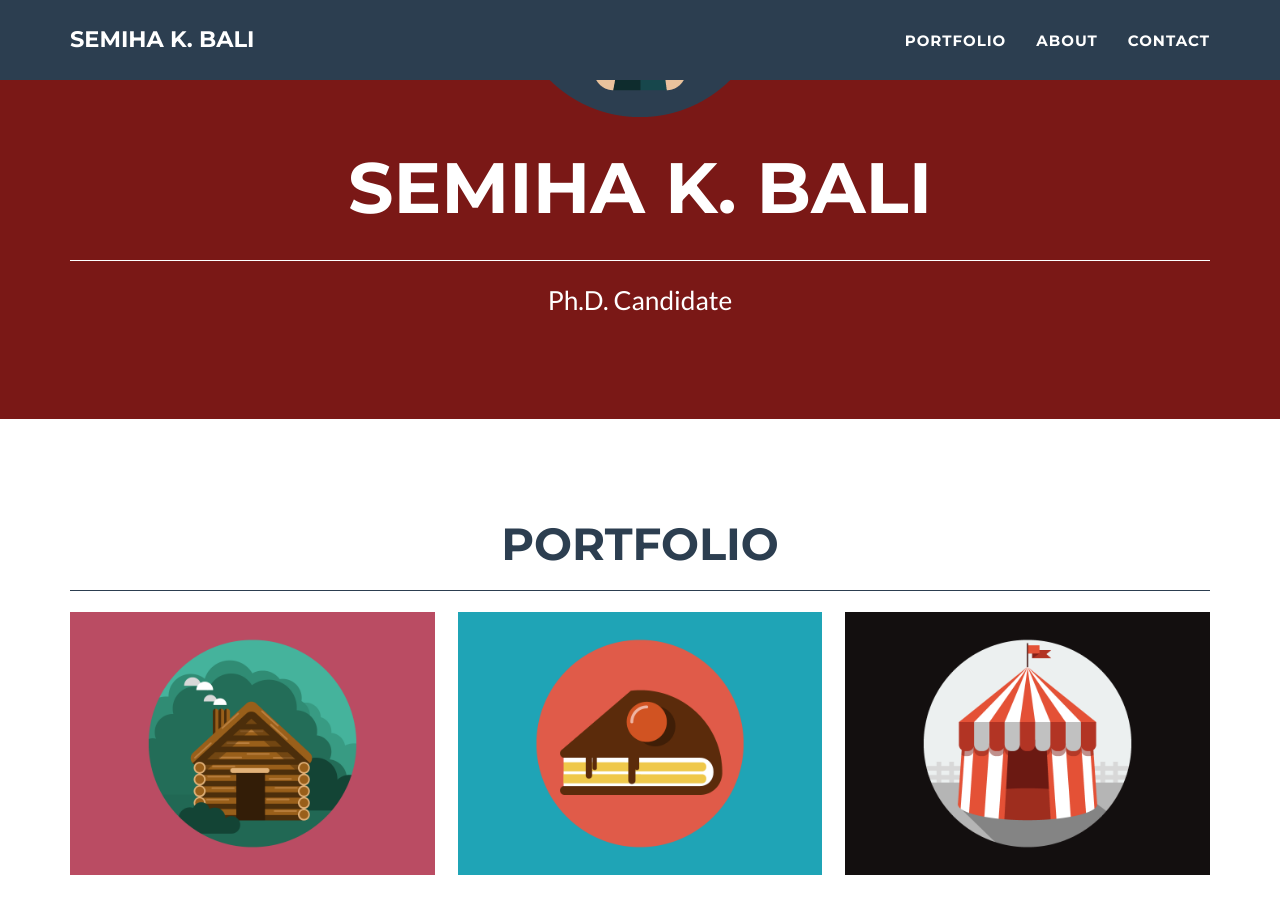
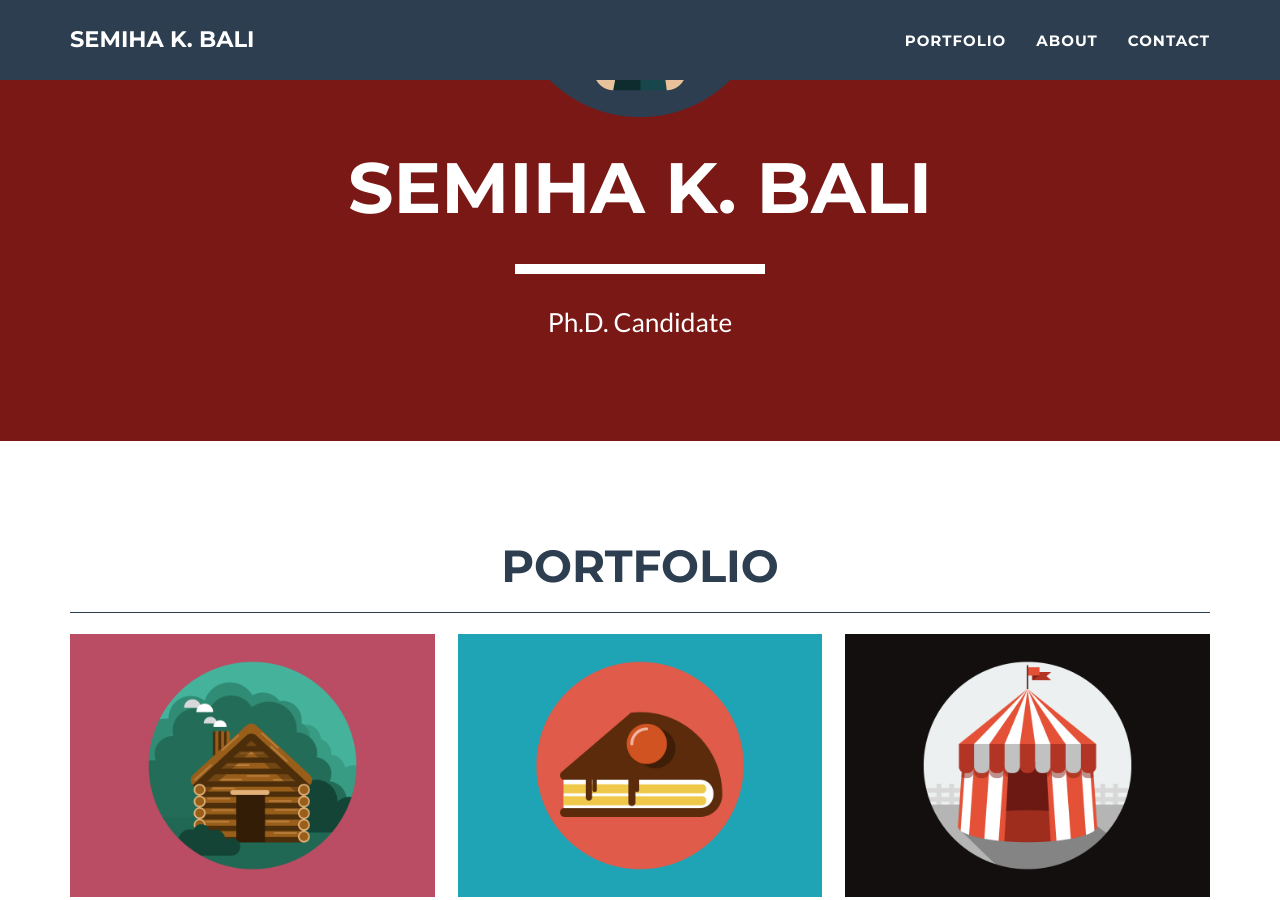
Before and after one commit to halleyverse/halleyverse.github.io, a Jekyll site: the page built from _posts/2014-07-18-project-1.markdown, in a window 1280 px wide and 900 px high, scrolled down 339 px. Built offline with Jekyll 4.4.1, drawn with Linux system fonts in a browser that asks for light colours.

Commit message:
Update header.html

```diff
--- a/_includes/header.html
+++ b/_includes/header.html
@@ -6,7 +6,7 @@
         <img class="img-responsive" src="img/profile.png" alt="profile-pic" />
         <div class="intro-text">
           <span class="name">{{ site.title }}</span>
-          <hr class="star-light" />
+          <hr class="rounded" />
           <span class="skills">{{ site.skills }}</span>
         </div>
       </div>
```
